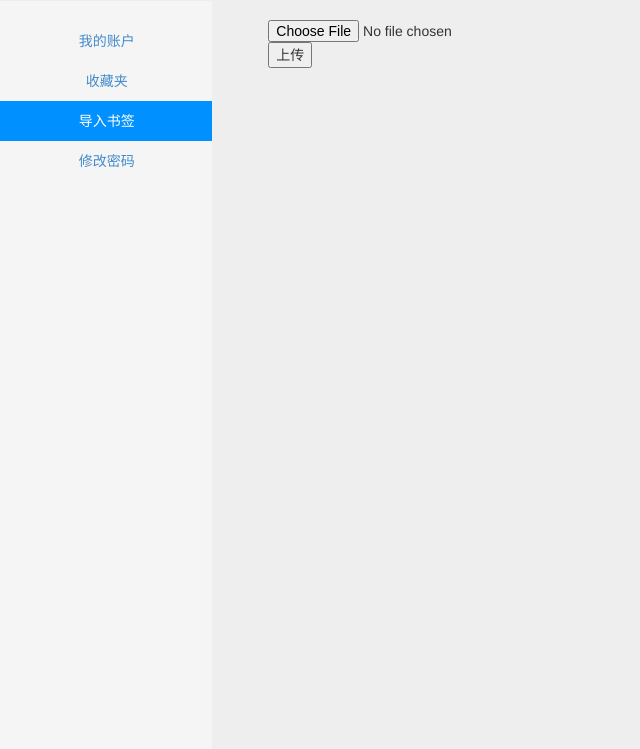
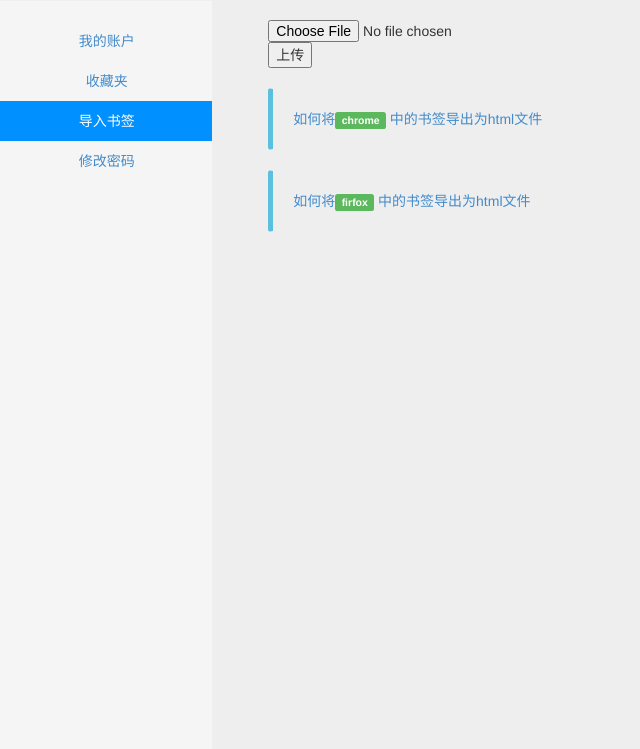
Before and after one commit to cash2one/gather, a Django app: page /bookmark/import/ in a window 1280 px wide. Shown: the part 50-799 px from the top of the page, without its empty margins (0-640 px from the left). Run offline with Django 3.2, Linux system fonts and the light colour scheme; the visitor is signed in with stand-in values (Sample User, id 1); some libraries are stand-ins or nearby versions.

Commit message:
导入书签页加入引导

```diff
--- a/gather/bookmark/views.py
+++ b/gather/bookmark/views.py
@@ -31,12 +31,13 @@ def import_bookmark(request, template_name='bookmark/import.html'):
         html = ParseHtml()
         href_title = html.parse(book_mark)
         for k, v in href_title.items():
-            BookMark(
-                user=request.user,
-                title=v.encode('utf-8'),
-                url=k.encode('utf-8'),
-                summary=u'无',
-            ).save()
+            if not BookMark.objects.filter(url=k).exists():
+                BookMark(
+                    user=request.user,
+                    title=v.encode('utf-8'),
+                    url=k.encode('utf-8'),
+                    summary=u'无',
+                ).save()
         messages.info(request, u'导入成功')
 
     return render(request, template_name)
--- /dev/null
+++ b/gather/static/styles/add.css
@@ -0,0 +1,18 @@
+/* 导入标签页举例样式*/
+.bs-callout {
+    -moz-border-bottom-colors: none;
+    -moz-border-left-colors: none;
+    -moz-border-right-colors: none;
+    -moz-border-top-colors: none;
+    border-color: #eee;
+    border-image: none;
+    border-radius: 3px;
+    border-style: solid;
+    border-width: 1px 1px 1px 5px;
+    margin: 20px 0;
+    padding: 20px;
+}
+
+.bs-callout-info {
+    border-left-color: #5bc0de;
+}
--- a/gather/templates/base.html
+++ b/gather/templates/base.html
@@ -9,6 +9,7 @@
 {% endblock %}
 <link href="{% static "styles/bootstrap.css" %}" rel="stylesheet" type="text/css">
 <link href="{% static "styles/regist.css" %}" rel="stylesheet" type="text/css">
+<link href="{% static "styles/add.css" %}" rel="stylesheet" type="text/css">
 <link rel="shortcut icon" type="image/png" href="{% static "images/favicon.ico" %}"/>
 {% block extra_css %}
 <!--其他页面特有的CSS-->
--- a/gather/templates/bookmark/import.html
+++ b/gather/templates/bookmark/import.html
@@ -14,5 +14,8 @@
         <input type="file" name="bookmark"/>
         <input type="submit" value="上传"/>
     </form>
+    <div class="bs-callout bs-callout-info"><a href="http://jingyan.baidu.com/article/d5c4b52bcd5c0ada560dc5da.html">如何将<span class="label label-success" target="_blank">chrome</span> 中的书签导出为html文件</a></div>
+    <div class="bs-callout bs-callout-info"><a href="http://jingyan.baidu.com/article/cbf0e500e95d5e2eab289363.html">如何将<span class="label label-success" target="_blank">firfox</span> 中的书签导出为html文件</a></div>
+
 </div>
 {% endblock %}
```
Also changed, not shown: gather/static/styles/bootstrap.css.
